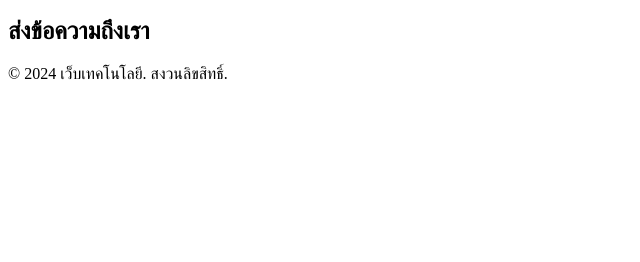
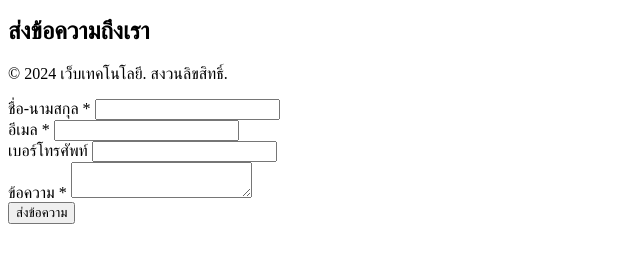
Before and after one commit to Pathamapo/web-semantic-lab, a plain HTML site: page contact.html in a window 1280 px wide. Shown: the part 118-380 px from the top of the page, without its empty margins (0-640 px from the left). Drawn offline with Linux system fonts and the light colour scheme.

Commit message:
เพมฟอรมพนฐานในหนาตดตอ

```diff
--- a/contact.html
+++ b/contact.html
@@ -25,4 +25,23 @@
     <p>&copy; 2024 เว็บเทคโนโลยี. สงวนลิขสิทธิ์.</p>
 </footer>
 </body>
+<form action="/submit" method="POST">
+    <div class="form-group">
+        <label for="fullname">ชื่อ-นามสกุล *</label>
+        <input type="text" id="fullname" name="fullname" required>
+    </div>
+    <div class="form-group">
+        <label for="email">อีเมล *</label>
+        <input type="email" id="email" name="email" required>
+    </div>
+    <div class="form-group">
+        <label for="tel">เบอร์โทรศัพท์</label>
+        <input type="tel" id="tel" name="tel">
+    </div>
+    <div class="form-group">
+        <label for="message">ข้อความ *</label>
+        <textarea id="message" name="message" required></textarea>
+    </div>
+    <button type="submit">ส่งข้อความ</button>
+    </form>
 </html>
```
